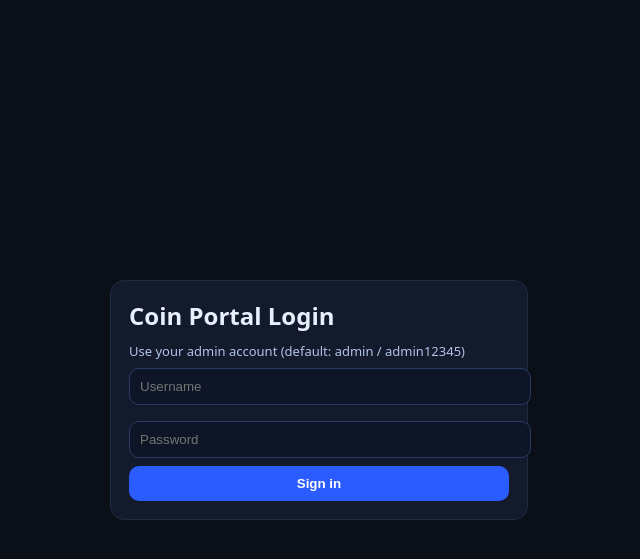
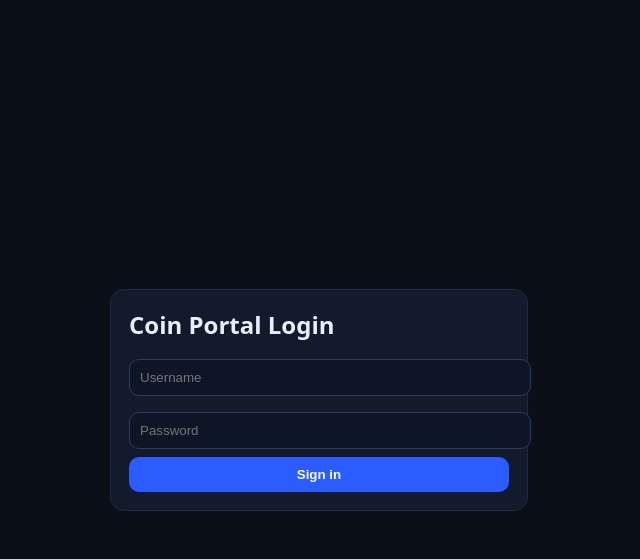
Before and after one commit to T22-1/coin-portal, a Django app: page /login/ in a window 1280 px wide. Shown: the top 559 px of the page, without its empty margins (321-961 px from the left). Run offline with Django 5.2, Linux system fonts and the light colour scheme.

Commit message:
Remove default credentials from login page

```diff
--- a/portalapp/tests.py
+++ b/portalapp/tests.py
@@ -42,6 +42,7 @@ class PortalSmokeTests(TestCase):
 
         self.assertEqual(response.status_code, 200)
         self.assertContains(response, "Coin Portal Login")
+        self.assertNotContains(response, "admin12345")
 
     def test_home_redirects_to_login_when_signed_out(self):
         response = self.client.get(reverse("home"))
--- a/templates/login.html
+++ b/templates/login.html
@@ -12,7 +12,6 @@ button{background:#2b5cff; border:none; color:white; padding:10px 12px; border-r
 <body>
   <div class="card">
     <h2 style="margin:0 0 10px 0;">Coin Portal Login</h2>
-    <div class="small">Use your admin account (default: admin / admin12345)</div>
     {% if error %}<div style="margin-top:10px; color:#ffb4b4;">{{ error }}</div>{% endif %}
     <form method="post">
       {% csrf_token %}
```
